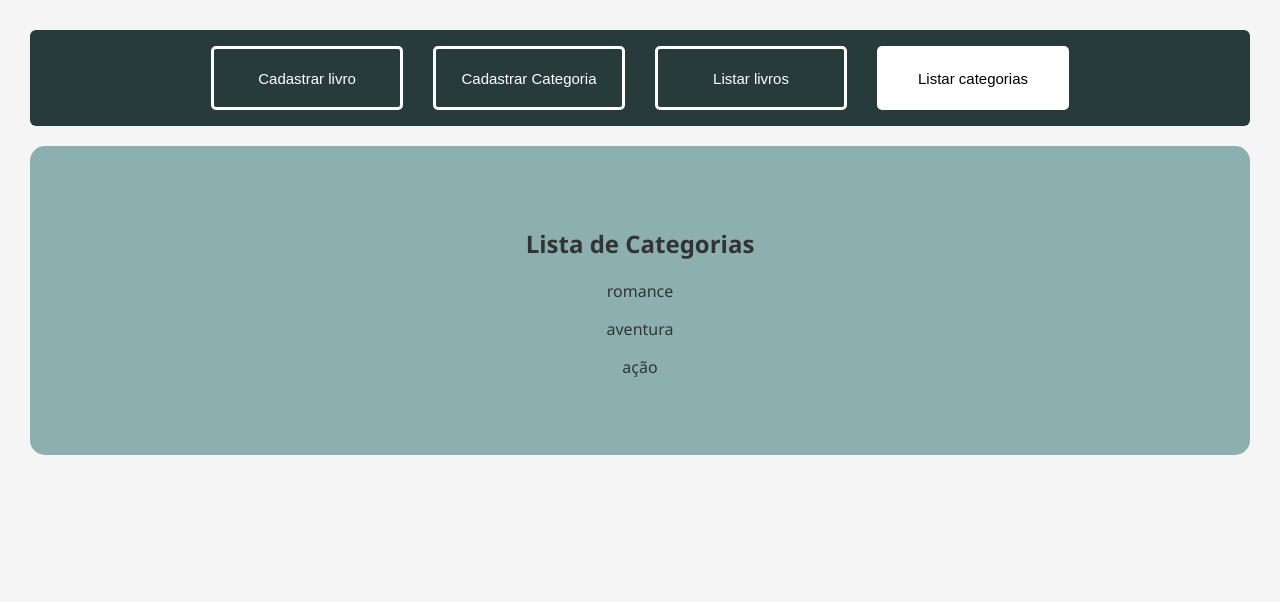
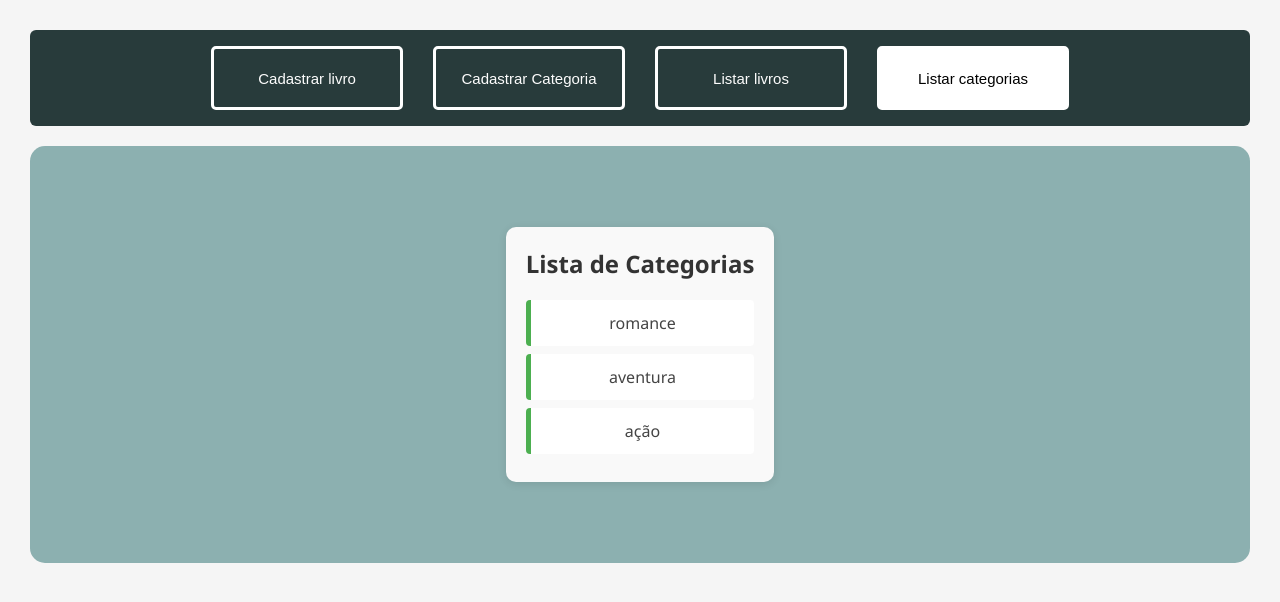
Before and after one commit to ASJoaoVictor/Cat-logo-de-Livros-com-Cadastro-de-Categorias, a plain HTML site: page cadastro.html in a window 1280 px wide. Both pictures are taken after a click on the button "Listar categorias". Drawn offline with Linux system fonts and the light colour scheme.

Commit message:
css do geral

```diff
--- a/scripts/cadastro.js
+++ b/scripts/cadastro.js
@@ -25,6 +25,7 @@ formCategoria.addEventListener("submit", (e) => {
         alert("Categoria já existe");
     }else{
         categorias.push(nomeCategoria);
+        alert(`Categoria ${nomeCategoria} cadastrada com sucesso!`)
         console.log(categorias);
     }
 
@@ -100,10 +101,11 @@ buttonListarCategorias.addEventListener("click", () => {
     formCategoria.style.display = "none";
     listaLivros.style.display = "none";
 
-    listaCategorias.innerHTML = "";
-    listaCategorias.innerHTML += "<h2>Lista de Categorias</h2>"
+    const categoriasCadastradas = document.getElementById("categorias-cadastradas");
+
+    categoriasCadastradas.innerHTML = "";
     for (let index = 0; index < categorias.length; index++) {
-        listaCategorias.innerHTML += "<p>" + categorias[index] + "</p>"
+        categoriasCadastradas.innerHTML += "<p>" + categorias[index] + "</p>"
 
     }
 
--- a/style/cadastro.css
+++ b/style/cadastro.css
@@ -28,6 +28,8 @@ input, select{
   justify-content: center;
   gap: 8px;
   margin: 5px 0 10px 0;
+  background-color: #4CAF50;
+  color: #FFF;
 }
 
 .forms section button:hover{
@@ -98,8 +100,38 @@ section{
 .menu .desativo:hover{
     background-color: #FFF;
     color: #000000;
+    cursor: pointer;
 }
 
-.hidden {
-    display: none;
+
+
+#lista-categorias, #lista-livros, #form-livro, #form-categoria {
+  background-color: #f9f9f9;
+  padding: 20px;
+  border-radius: 10px;
+  max-width: 600px;
+  margin: 20px auto;
+  box-shadow: 0 2px 8px rgba(0, 0, 0, 0.1);
 }
+
+#lista-categorias h2, #lista-livros h2 {
+  margin-top: 0;
+  color: #333;
+  font-size: 1.5em;
+  text-align: center;
+}
+
+#categorias-cadastradas p, #livros-cadastrados p {
+  background-color: #ffffff;
+  padding: 12px 16px;
+  margin: 8px 0;
+  border-left: 5px solid #4CAF50;
+  border-radius: 4px;
+  color: #444;
+  transition: background-color 0.3s;
+}
+
+#categorias-cadastradas p:hover,  #livros-cadastrados p:hover{
+  background-color: #f0f0f0;
+  cursor: pointer;
+}
```
